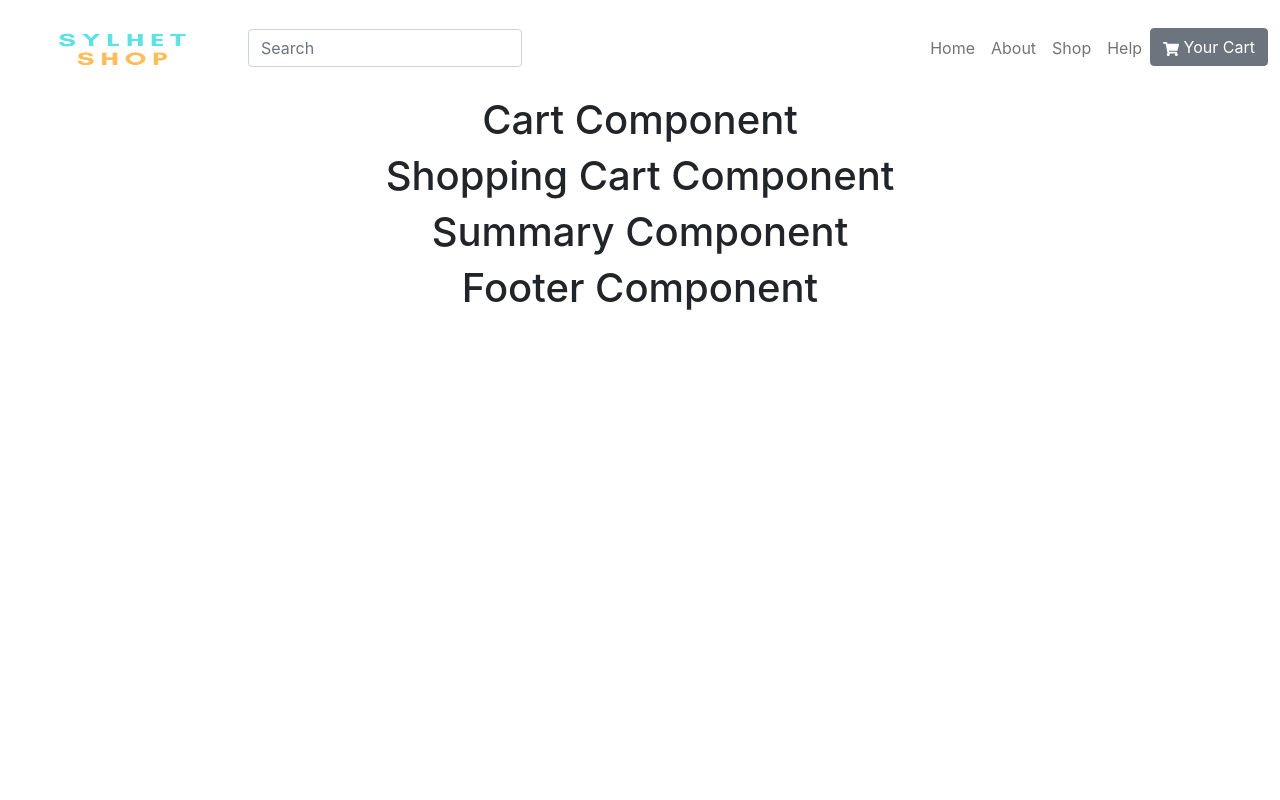
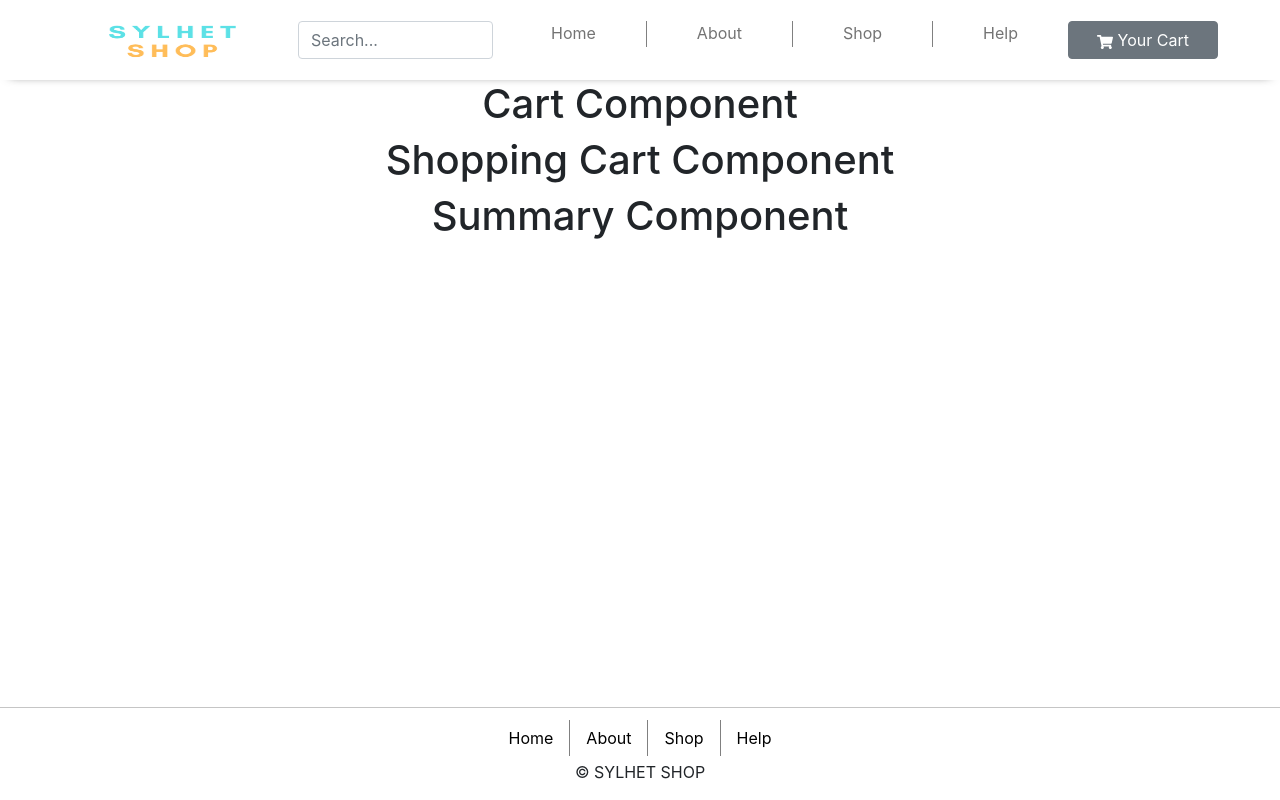
Before and after one commit to masrur-sakib/react-redux-ecommerce-sylhet-shop, a React (Create React App) app: page /cart in a window 1280 px wide. Built offline with nearby package versions, Linux system fonts and the light colour scheme.

Commit message:
Header nad Footer Done

```diff
--- a/src/App.js
+++ b/src/App.js
@@ -8,6 +8,7 @@ import Header from './component/Header/Header';
 import Home from './component/MockupOne/Home/Home';
 import Cart from './component/MockupTwo/Cart/Cart';
 import NotFound from './component/NotFound/NotFound';
+import Footer from './component/Footer/Footer';
 
 function App() {
   return (
@@ -26,6 +27,7 @@ function App() {
           </Route>
         </Switch>
       </Router>
+      <Footer></Footer>
     </div>
   );
 }
--- a/src/component/Footer/Footer.css
+++ b/src/component/Footer/Footer.css
@@ -0,0 +1,19 @@
+.footer{
+    position: fixed;
+    bottom: 0;
+    left: 0;
+    right: 0;
+    text-align: center;
+    padding-top: 10px;
+    border-top: 1px solid #80808075;
+}
+.footer a{
+    display: inline;
+    color: black;
+    /* padding: 30px; */
+    line-height: 2.6;
+    border-right: 1px solid grey;
+}
+#footer-last-item{
+    border-right: none;
+}
--- a/src/component/Footer/Footer.js
+++ b/src/component/Footer/Footer.js
@@ -3,8 +3,14 @@ import './Footer.css';
 
 const Footer = () => {
     return (
-        <div>
-            <h1>Footer Component</h1>
+        <div className="footer">
+            <div className="footer-page-links">
+                <a className="nav-link" aria-current="true" href="/">Home</a>
+                <a className="nav-link" aria-current="true" href="#about">About</a>
+                <a className="nav-link" aria-current="true" href="#shop">Shop</a>
+                <a id="footer-last-item" className="nav-link" aria-current="true" href="#help">Help</a>
+            </div>
+            <p>&copy; SYLHET SHOP</p>
         </div>
     );
 };
--- a/src/component/Header/Header.css
+++ b/src/component/Header/Header.css
@@ -0,0 +1,27 @@
+.site-navbar{
+    padding: 0px 50px;
+    box-shadow: 0px 5px 10px -10px #000000bf;
+}
+li.nav-item a{
+    padding: 0px 50px !important;
+    border-right: 1px solid grey;
+    line-height: 1.6;
+}
+li.nav-item button{
+    width: 150px;
+}
+#nav-last-item{
+    border-right: none;
+}
+
+@media only screen and (max-width: 770px) {
+    .site-navbar{
+        padding: 0px 10px;
+    }
+    li.nav-item a{
+        padding: 8px 0px !important;
+    }
+    li.nav-item button{
+        margin-bottom: 20px;
+    }
+}
--- a/src/component/Header/Header.js
+++ b/src/component/Header/Header.js
@@ -6,7 +6,7 @@ import { FaShoppingCart } from 'react-icons/fa';
 const Header = () => {
     return (
         <div>
-            <nav className="navbar navbar-expand-md navbar-light">
+            <nav className="navbar navbar-expand-md navbar-light site-navbar">
                 <div className="container-fluid">
                     <a className="navbar-brand" href="/">
                         <img src={siteLogo} alt="" width="220" height="70"></img>
@@ -15,15 +15,15 @@ const Header = () => {
                         <span className="navbar-toggler-icon"></span>
                     </button>
                     <div className="navbar-collapse collapse justify-content-between" id="navbarNavAltMarkup">
-                        <div>
+                        <div id="nav-search-bar">
                             <form className="d-flex">
-                                <input className="form-control me-2" type="search" placeholder="Search" aria-label="Search" />
+                                <input className="form-control me-2" type="search" placeholder="Search..." aria-label="Search" />
                             </form>
                         </div>
                         <div>
                             <ul className="navbar-nav">
                                 <li className="nav-item active">
-                                    <a className="nav-link" aria-current="true" href="#home">Home</a>
+                                    <a className="nav-link" aria-current="true" href="/">Home</a>
                                 </li>
                                 <li className="nav-item">
                                     <a className="nav-link" href="#about">About</a>
@@ -32,7 +32,7 @@ const Header = () => {
                                     <a className="nav-link" href="#shop">Shop</a>
                                 </li>
                                 <li className="nav-item">
-                                    <a className="nav-link" href="#help">Help</a>
+                                    <a id="nav-last-item" className="nav-link" href="#help">Help</a>
                                 </li>
                                 <li className="nav-item">
                                     <button type="button" className="btn btn-secondary"><FaShoppingCart /> Your Cart</button>
--- a/src/component/MockupTwo/Cart/Cart.js
+++ b/src/component/MockupTwo/Cart/Cart.js
@@ -10,7 +10,6 @@ const Cart = () => {
             <h1>Cart Component</h1>
             <ShoppingCart></ShoppingCart>
             <Summary></Summary>
-            <Footer></Footer>
         </div>
     );
 };
```
Also changed, not shown: 1 other file (tests, documents, lock files or other folders).
